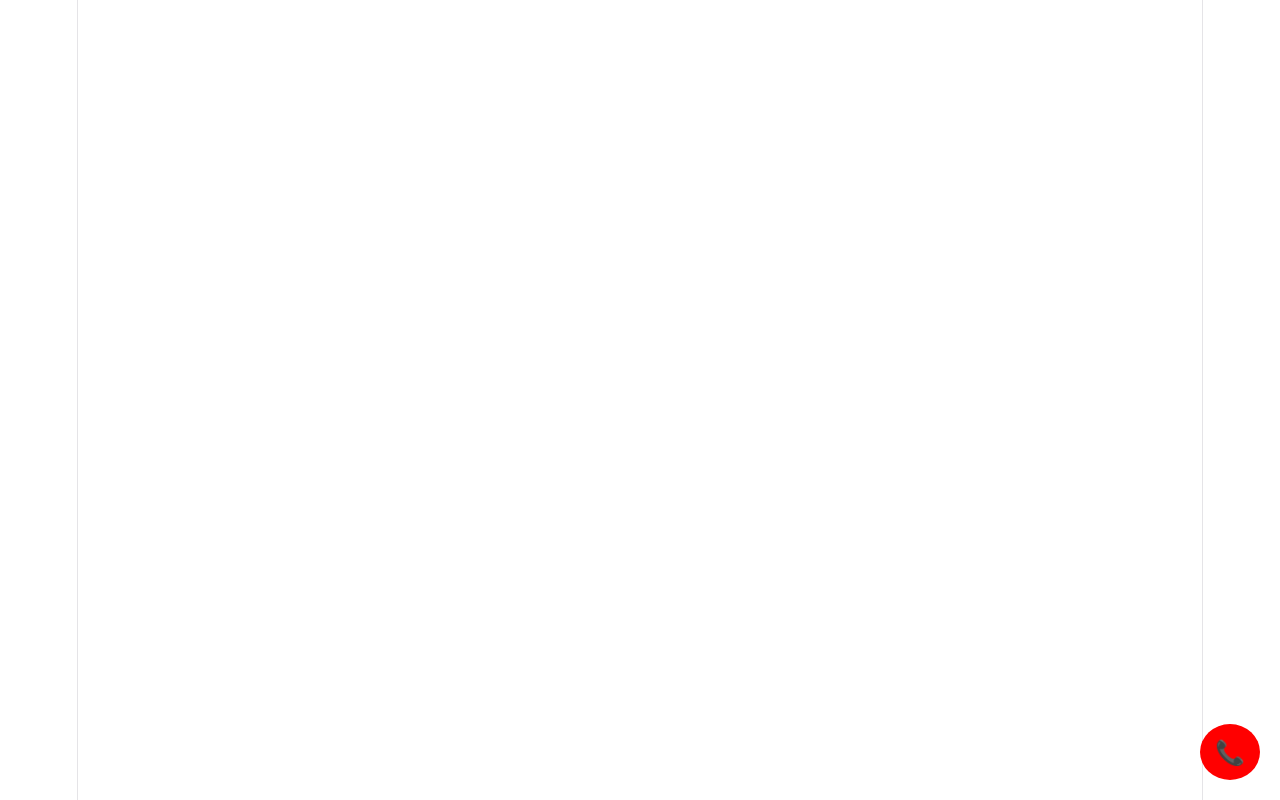
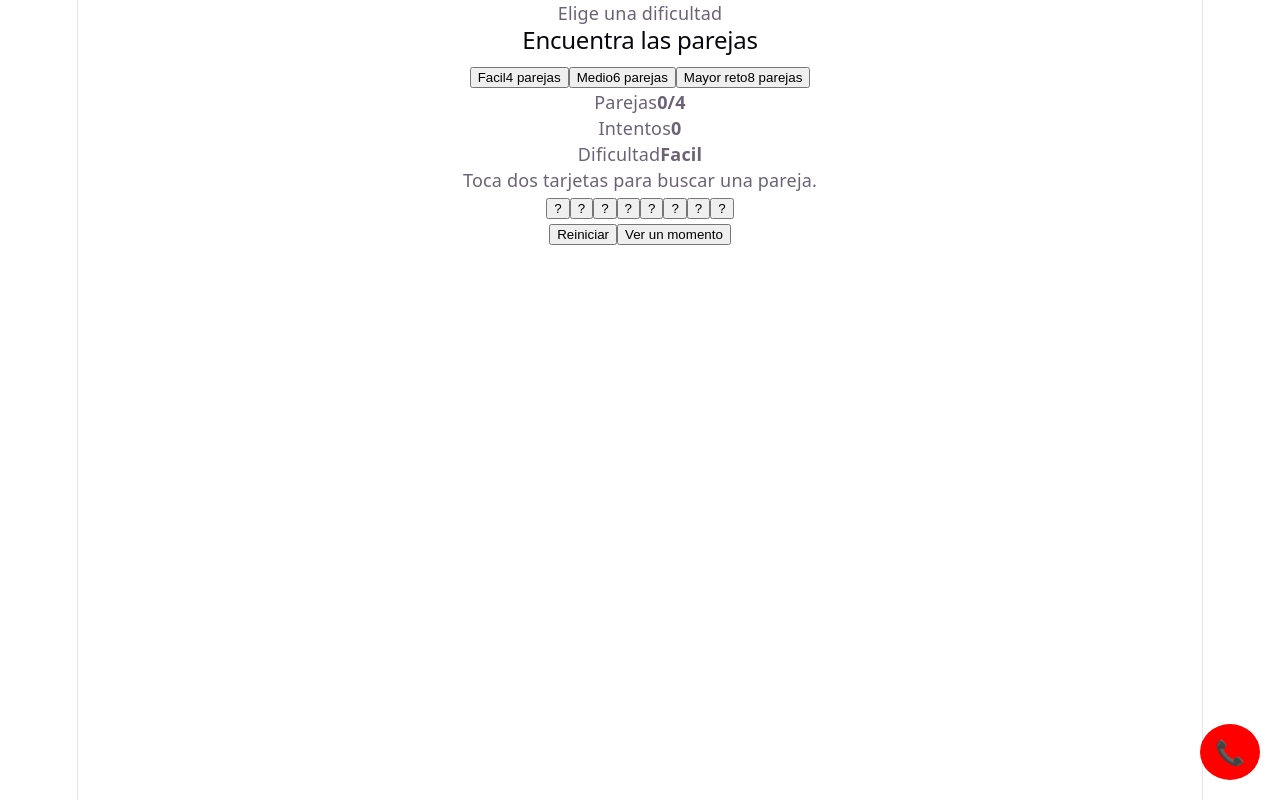
Before and after one commit to l2202/reminisi, a React (Vite) app: page /memorama in a window 1280 px wide. Before the commit this address had no page. Built offline with nearby package versions, Linux system fonts and the light colour scheme.

Commit message:
Agregado Juego del Memorama
Se agrego el juego del memorama y se conecto con las estructura de enlaces

```diff
--- /dev/null
+++ b/src/games/Memorama.jsx
@@ -0,0 +1,175 @@
+import React, { useState, useEffect, useCallback } from 'react';
+
+const EMOJIS_BASE = [
+  "🌞", "🌙", "⭐", "🌈", "🌻", "🍎", "🍓", "🍋",
+  "🐶", "🐱", "🐦", "🐢", "🚗", "🏠", "🎵", "❤️"
+];
+
+const DIFICULTADES = {
+  4: { nombre: "Facil", columnas: 4 },
+  6: { nombre: "Medio", columnas: 4 },
+  8: { nombre: "Mayor reto", columnas: 4 }
+};
+
+const Memorama = () => {
+  // --- ESTADO ---
+  const [numParejas, setNumParejas] = useState(4);
+  const [cartas, setCartas] = useState([]);
+  const [seleccionadas, setSeleccionadas] = useState([]); // Guarda los indices [index1, index2]
+  const [intentos, setIntentos] = useState(0);
+  const [encontrados, setEncontrados] = useState(0);
+  const [bloqueado, setBloqueado] = useState(false);
+  const [mensaje, setMensaje] = useState({ texto: "Toca dos tarjetas para buscar una pareja.", tipo: "" });
+
+  // --- LÓGICA DE INICIO ---
+  const inicializarJuego = useCallback(() => {
+    const seleccionados = EMOJIS_BASE.slice(0, numParejas);
+    const mazo = [...seleccionados, ...seleccionados]
+      .sort(() => Math.random() - 0.5)
+      .map((emoji, index) => ({
+        id: index,
+        emoji,
+        revelada: false,
+        emparejada: false
+      }));
+
+    setCartas(mazo);
+    setEncontrados(0);
+    setIntentos(0);
+    setSeleccionadas([]);
+    setBloqueado(false);
+    setMensaje({ texto: "Toca dos tarjetas para buscar una pareja.", tipo: "" });
+  }, [numParejas]);
+
+  // Iniciar al montar el componente o cambiar dificultad
+  useEffect(() => {
+    inicializarJuego();
+  }, [inicializarJuego]);
+
+  // --- ACCIONES ---
+  const alHacerClick = (index) => {
+    const carta = cartas[index];
+
+    // Validaciones: no clickear si está bloqueado, si ya está revelada o si es la misma
+    if (bloqueado || carta.revelada || carta.emparejada || seleccionadas.includes(index)) return;
+
+    const nuevasCartas = [...cartas];
+    nuevasCartas[index].revelada = true;
+    setCartas(nuevasCartas);
+
+    const nuevaSeleccion = [...seleccionadas, index];
+    setSeleccionadas(nuevaSeleccion);
+
+    if (nuevaSeleccion.length === 1) {
+      setMensaje({ texto: "Elige otra tarjeta.", tipo: "" });
+    } else if (nuevaSeleccion.length === 2) {
+      revisarPareja(nuevaSeleccion, nuevasCartas);
+    }
+  };
+
+  const revisarPareja = (seleccion, tableroActual) => {
+    setBloqueado(true);
+    setIntentos(prev => prev + 1);
+
+    const [idx1, idx2] = seleccion;
+    const coinciden = tableroActual[idx1].emoji === tableroActual[idx2].emoji;
+
+    setTimeout(() => {
+      if (coinciden) {
+        tableroActual[idx1].emparejada = true;
+        tableroActual[idx2].emparejada = true;
+        const nuevosEncontrados = encontrados + 1;
+        setEncontrados(nuevosEncontrados);
+
+        if (nuevosEncontrados === numParejas) {
+          setMensaje({ texto: `¡Muy bien! Completaste el tablero en ${intentos + 1} intentos.`, tipo: "success" });
+        } else {
+          setMensaje({ texto: "Encontraste una pareja.", tipo: "success" });
+        }
+      } else {
+        tableroActual[idx1].revelada = false;
+        tableroActual[idx2].revelada = false;
+        setMensaje({ texto: "No eran iguales. Intenta de nuevo.", tipo: "notice" });
+      }
+
+      setCartas([...tableroActual]);
+      setSeleccionadas([]);
+      setBloqueado(false);
+    }, 900);
+  };
+
+  const verBrevemente = () => {
+    if (bloqueado) return;
+    setBloqueado(true);
+    const original = [...cartas];
+
+    // Revelar todas las no emparejadas
+    setCartas(cartas.map(c => ({ ...c, revelada: true })));
+    setMensaje({ texto: "Observa las tarjetas un momento.", tipo: "notice" });
+
+    setTimeout(() => {
+      setCartas(original.map(c => ({ ...c, revelada: c.emparejada })));
+      setBloqueado(false);
+      setMensaje({ texto: "Toca dos tarjetas para buscar una pareja.", tipo: "" });
+    }, 1200);
+  };
+
+  return (
+    <article className="memory-game">
+      <div className="memory-controls">
+        <div>
+          <p className="memory-kicker">Elige una dificultad</p>
+          <h2>Encuentra las parejas</h2>
+        </div>
+
+        <div className="difficulty-buttons">
+          {[4, 6, 8].map(n => (
+            <button
+              key={n}
+              className={`difficulty-btn ${numParejas === n ? 'active' : ''}`}
+              onClick={() => setNumParejas(n)}
+            >
+              {DIFICULTADES[n].nombre}
+              <span>{n} parejas</span>
+            </button>
+          ))}
+        </div>
+      </div>
+
+      <div className="memory-status">
+        <div><span>Parejas</span><strong>{encontrados}/{numParejas}</strong></div>
+        <div><span>Intentos</span><strong>{intentos}</strong></div>
+        <div><span>Dificultad</span><strong>{DIFICULTADES[numParejas].nombre}</strong></div>
+      </div>
+
+      <p className={`memory-message ${mensaje.tipo}`}>{mensaje.texto}</p>
+
+      <div
+        className="memory-board"
+        style={{ '--columns': DIFICULTADES[numParejas].columnas }}
+      >
+        {cartas.map((carta, index) => (
+          <button
+            key={carta.id}
+            className={`memory-card ${carta.revelada ? 'flipped' : ''} ${carta.emparejada ? 'matched' : ''}`}
+            onClick={() => alHacerClick(index)}
+            disabled={bloqueado || carta.emparejada}
+          >
+            {carta.revelada || carta.emparejada ? carta.emoji : '?'}
+          </button>
+        ))}
+      </div>
+
+      <div className="memory-actions">
+        <button className="memory-secondary" onClick={inicializarJuego}>
+          <i className="fa-solid fa-rotate-right"></i> Reiniciar
+        </button>
+        <button className="memory-secondary" onClick={verBrevemente}>
+          <i className="fa-solid fa-eye"></i> Ver un momento
+        </button>
+      </div>
+    </article>
+  );
+};
+
+export default Memorama;
--- a/src/routes/AppRouter.jsx
+++ b/src/routes/AppRouter.jsx
@@ -6,6 +6,7 @@ import Layout from "../components/Layout";
 import AuthHome from "../pages/AuthHome";
 import Login from "../pages/Login";
 import Register from "../pages/Register";
+import Memorama from "../games/Memorama";
 
 export default function AppRouter() {
   return (
@@ -18,6 +19,7 @@ export default function AppRouter() {
           <Route path="/auth" element={<AuthHome />} />
           <Route path="/login" element={<Login />} />
           <Route path="/register" element={<Register />} />
+          <Route path="/memorama" element={<Memorama />} />
         </Routes>
       </Layout>
     </BrowserRouter>
```
